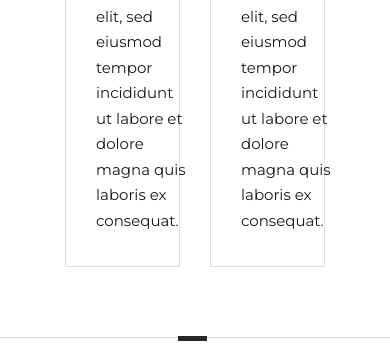
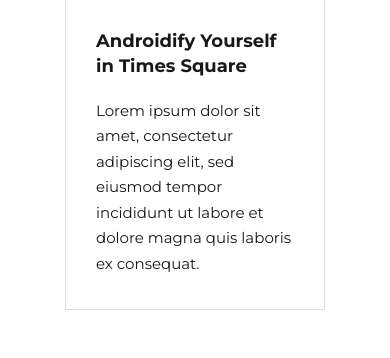
Before and after one commit to heide-io/larva-labs, a PHP site: page /blog_list.php in a window 390 px wide. Shown: the part 2096-2454 px from the top of the page. Run offline with PHP 8.4, Linux system fonts and the light colour scheme.

Commit message:
Break floats on xs cols

```diff
--- a/template/content/blog_list_item.tpl
+++ b/template/content/blog_list_item.tpl
@@ -1,4 +1,4 @@
-<article class="col-md-4 col-xs-6">
+<article class="col-md-4 col-xs-12">
 	<!-- CMS link -->
 	<a href="blog_item.php" class="blog_item">
 		<!-- CMS thumbnail and title -->
--- a/template/content/project_list_item.tpl
+++ b/template/content/project_list_item.tpl
@@ -1,4 +1,4 @@
-<article class="col-md-6 col-xs-6">
+<article class="col-md-6 col-xs-12">
 	<!-- CMS thumbnail -->
 	<div class="project_item">
 		<!-- CMS link -->
```
